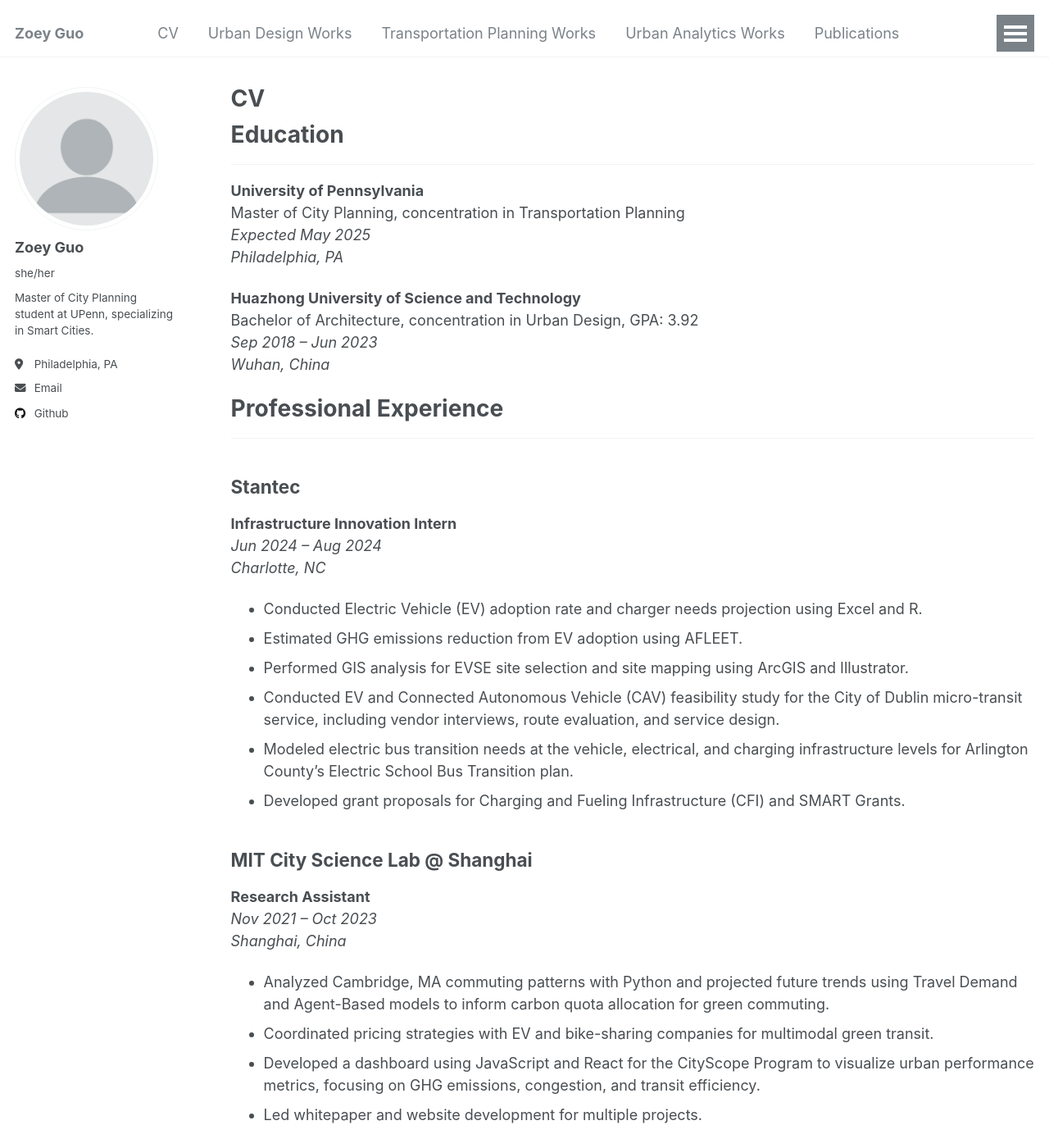
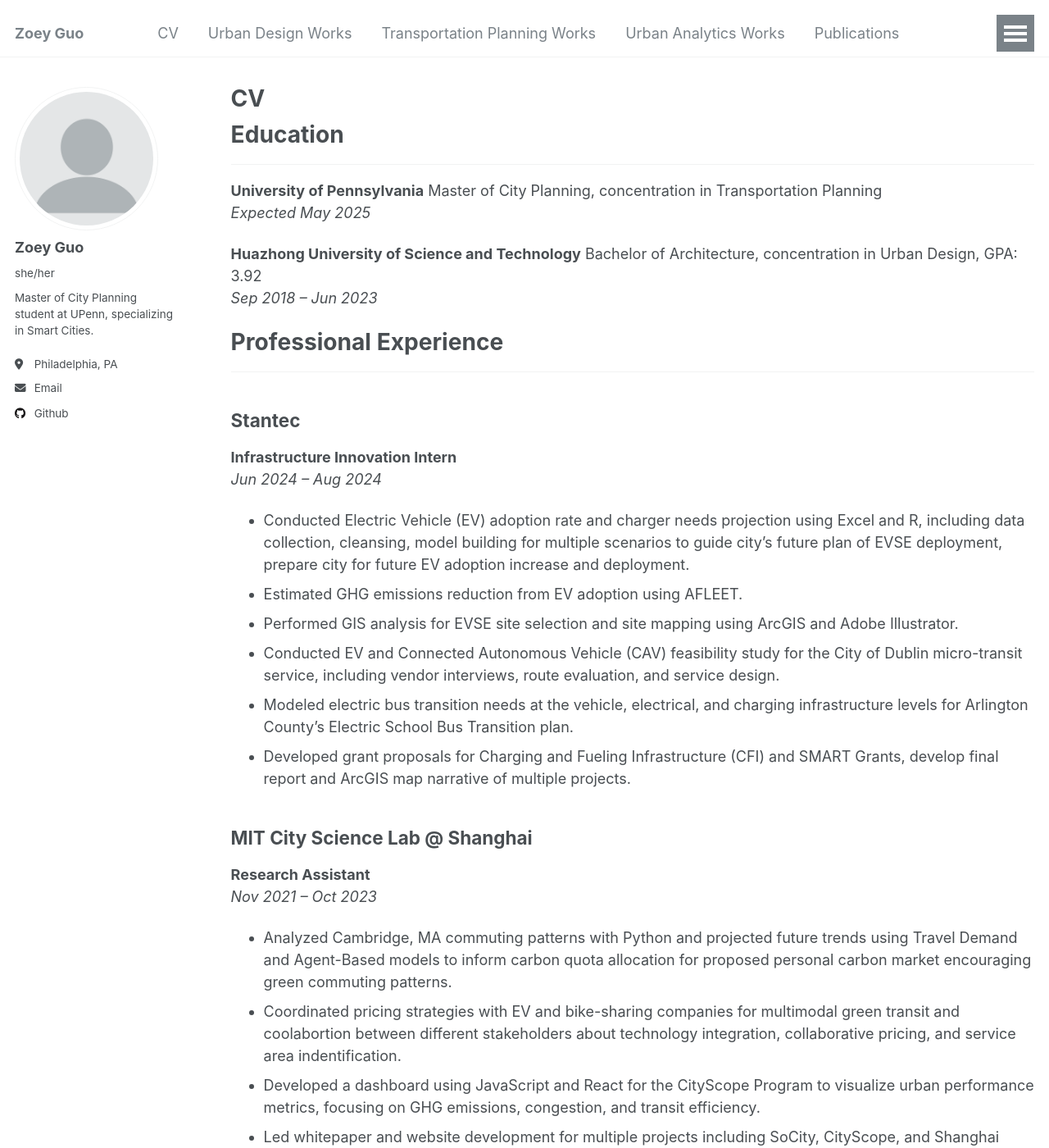
Before and after one commit to ZoeyGuo709/ZoeyGuo709.github.io, a Jekyll site: the page built from _pages/cv.md, in a window 1280 px wide and 1400 px high. Shown: the whole window at 82% size. Built offline with Jekyll 4.4.1, drawn with Linux system fonts in a browser that asks for light colours; some of the changed text lies outside the part shown.

Commit message:
update CV

```diff
--- a/_pages/cv.md
+++ b/_pages/cv.md
@@ -15,12 +15,12 @@
 **University of Pennsylvania**
 Master of City Planning, concentration in Transportation Planning
 *Expected May 2025*
-*Philadelphia, PA*
+
 
 **Huazhong University of Science and Technology**
 Bachelor of Architecture, concentration in Urban Design, GPA: 3.92
 *Sep 2018 – Jun 2023*
-*Wuhan, China*
+
 
 # Professional Experience
 ---
@@ -28,29 +28,26 @@
 ## Stantec
 **Infrastructure Innovation Intern**
 *Jun 2024 – Aug 2024*
-*Charlotte, NC*
 
-- Conducted Electric Vehicle (EV) adoption rate and charger needs projection using Excel and R.
+- Conducted Electric Vehicle (EV) adoption rate and charger needs projection using Excel and R, including data collection, cleansing, model building for multiple scenarios to guide city's future plan of EVSE deployment, prepare city for future EV adoption increase and deployment.
 - Estimated GHG emissions reduction from EV adoption using AFLEET.
-- Performed GIS analysis for EVSE site selection and site mapping using ArcGIS and Illustrator.
+- Performed GIS analysis for EVSE site selection and site mapping using ArcGIS and Adobe Illustrator.
 - Conducted EV and Connected Autonomous Vehicle (CAV) feasibility study for the City of Dublin micro-transit service, including vendor interviews, route evaluation, and service design.
 - Modeled electric bus transition needs at the vehicle, electrical, and charging infrastructure levels for Arlington County's Electric School Bus Transition plan.
-- Developed grant proposals for Charging and Fueling Infrastructure (CFI) and SMART Grants.
+- Developed grant proposals for Charging and Fueling Infrastructure (CFI) and SMART Grants, develop final report and ArcGIS map narrative of multiple projects.
 
 ## MIT City Science Lab @ Shanghai
 **Research Assistant**
 *Nov 2021 – Oct 2023*
-*Shanghai, China*
 
-- Analyzed Cambridge, MA commuting patterns with Python and projected future trends using Travel Demand and Agent-Based models to inform carbon quota allocation for green commuting.
-- Coordinated pricing strategies with EV and bike-sharing companies for multimodal green transit.
+- Analyzed Cambridge, MA commuting patterns with Python and projected future trends using Travel Demand and Agent-Based models to inform carbon quota allocation for proposed personal carbon market encouraging green commuting patterns.
+- Coordinated pricing strategies with EV and bike-sharing companies for multimodal green transit and coolabortion between different stakeholders about technology integration, collaborative pricing, and service area indentification.
 - Developed a dashboard using JavaScript and React for the CityScope Program to visualize urban performance metrics, focusing on GHG emissions, congestion, and transit efficiency.
-- Led whitepaper and website development for multiple projects.
+- Led whitepaper and website development for multiple projects including SoCity, CityScope, and Shanghai Prototype Street.
 
 ## Gerber Architekten
 **Urban Design Intern**
 *Jul 2022 – Oct 2022*
-*Shanghai, China*
 
 - Created preliminary concept designs for multiple TOD projects.
 - Produced technical drawings and 3D models for TOD using AutoCAD, Rhino, and Grasshopper.
```
